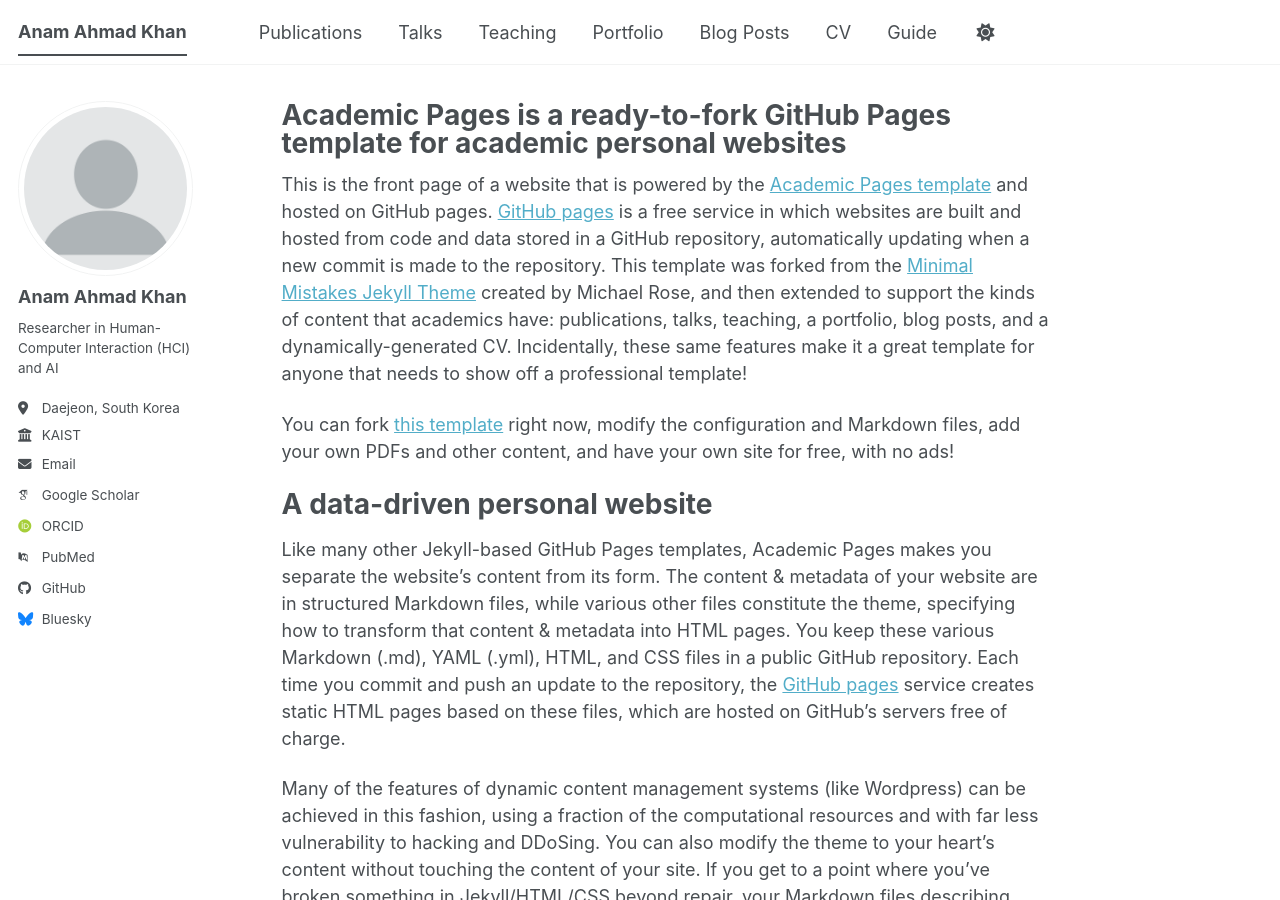
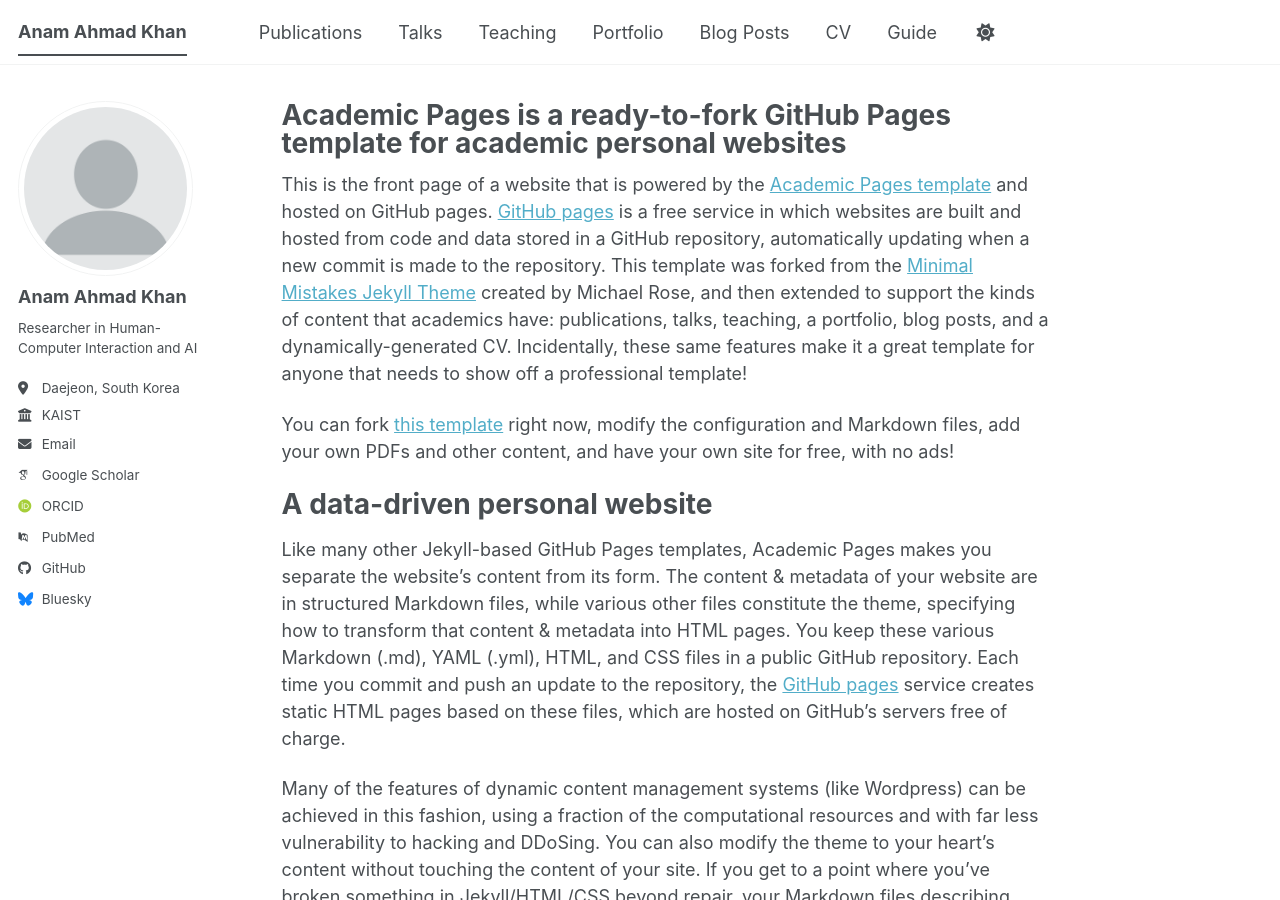
Before and after one commit to khananamahmad3-max/anamkhan.github.io, a Jekyll site: the page built from _pages/about.md, in a window 1280 px wide and 900 px high. Built offline with Jekyll 4.4.1, drawn with Linux system fonts in a browser that asks for light colours; some web fonts are replaced; a script bundle is joined from its source files by our own code; library files that are not in the unit come from our copies.

Commit message:
Update _config.yml

```diff
--- a/_config.yml
+++ b/_config.yml
@@ -25,7 +25,7 @@
   avatar           : "profile.png"
   name             : "Anam Ahmad Khan"
   pronouns         : # example: ""
-  bio              : "Researcher in Human-Computer Interaction (HCI) and AI"
+  bio              : "Researcher in Human-Computer Interaction and AI"
   location         : "Daejeon, South Korea"
   employer         : "KAIST"
   uri              : # URL
```
